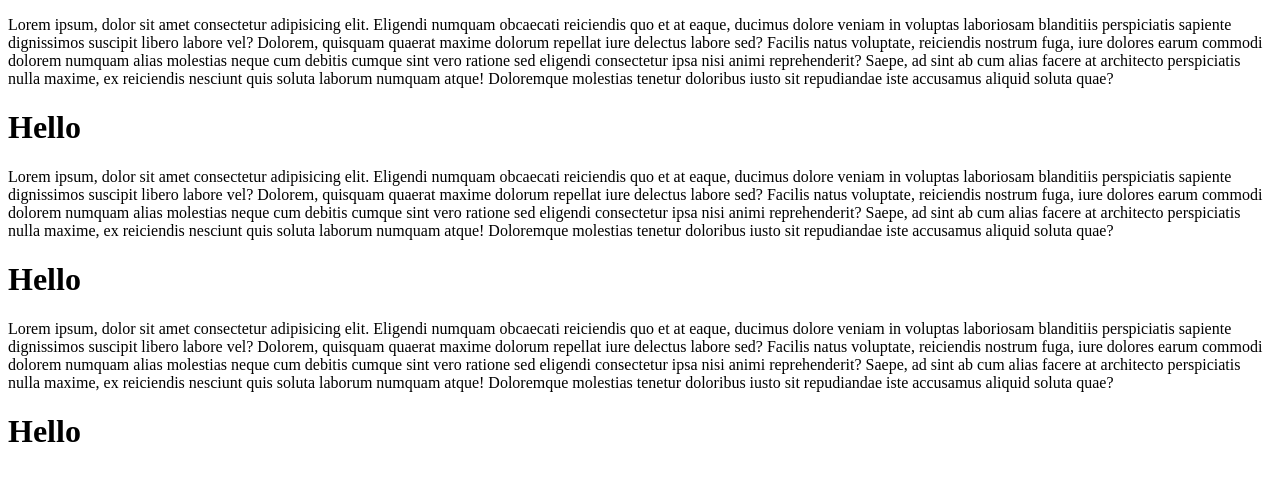
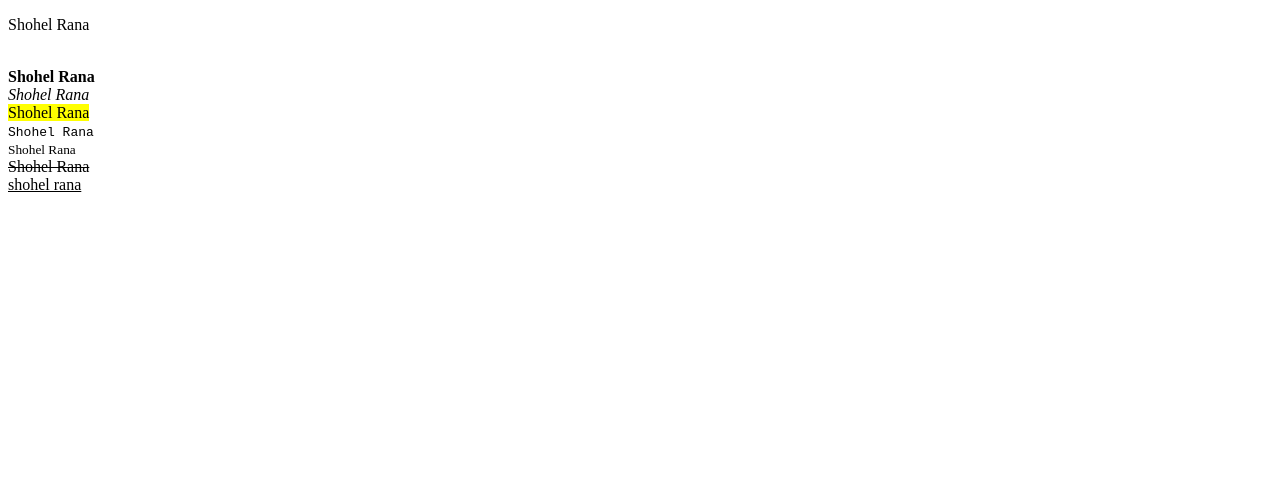
Before and after one commit to mdmahmudunnabi4/ostad_html_practice, a plain HTML site: page index.html in a window 1280 px wide. Drawn offline with Linux system fonts and the light colour scheme.

Commit message:
html tags

```diff
--- a/index.html
+++ b/index.html
@@ -3,18 +3,17 @@
 <head>
     <meta charset="UTF-8">
     <meta name="viewport" content="width=device-width, initial-scale=1.0">
-    <title>Document</title>
+    <title>Ostad html Practice</title>
 </head>
 <body>
-    <p>Lorem ipsum, dolor sit amet consectetur adipisicing elit. Eligendi numquam obcaecati reiciendis quo et at eaque, ducimus dolore veniam in voluptas laboriosam blanditiis perspiciatis sapiente dignissimos suscipit libero labore vel? Dolorem, quisquam quaerat maxime dolorum repellat iure delectus labore sed? Facilis natus voluptate, reiciendis nostrum fuga, iure dolores earum commodi dolorem numquam alias molestias neque cum debitis cumque sint vero ratione sed eligendi consectetur ipsa nisi animi reprehenderit? Saepe, ad sint ab cum alias facere at architecto perspiciatis nulla maxime, ex reiciendis nesciunt quis soluta laborum numquam atque! Doloremque molestias tenetur doloribus iusto sit repudiandae iste accusamus aliquid soluta quae?</p>
-
-    <h1>Hello</h1>
-    <p>Lorem ipsum, dolor sit amet consectetur adipisicing elit. Eligendi numquam obcaecati reiciendis quo et at eaque, ducimus dolore veniam in voluptas laboriosam blanditiis perspiciatis sapiente dignissimos suscipit libero labore vel? Dolorem, quisquam quaerat maxime dolorum repellat iure delectus labore sed? Facilis natus voluptate, reiciendis nostrum fuga, iure dolores earum commodi dolorem numquam alias molestias neque cum debitis cumque sint vero ratione sed eligendi consectetur ipsa nisi animi reprehenderit? Saepe, ad sint ab cum alias facere at architecto perspiciatis nulla maxime, ex reiciendis nesciunt quis soluta laborum numquam atque! Doloremque molestias tenetur doloribus iusto sit repudiandae iste accusamus aliquid soluta quae?</p>
-
-    <h1>Hello</h1>
-    <p>Lorem ipsum, dolor sit amet consectetur adipisicing elit. Eligendi numquam obcaecati reiciendis quo et at eaque, ducimus dolore veniam in voluptas laboriosam blanditiis perspiciatis sapiente dignissimos suscipit libero labore vel? Dolorem, quisquam quaerat maxime dolorum repellat iure delectus labore sed? Facilis natus voluptate, reiciendis nostrum fuga, iure dolores earum commodi dolorem numquam alias molestias neque cum debitis cumque sint vero ratione sed eligendi consectetur ipsa nisi animi reprehenderit? Saepe, ad sint ab cum alias facere at architecto perspiciatis nulla maxime, ex reiciendis nesciunt quis soluta laborum numquam atque! Doloremque molestias tenetur doloribus iusto sit repudiandae iste accusamus aliquid soluta quae?</p>
-
-    <h1>Hello</h1>
+    <p>Shohel Rana</p><br>
+    <b>Shohel Rana</b><br>
+    <i>Shohel Rana</i><br>
+    <mark>Shohel Rana</mark><br>
+    <code>Shohel Rana</code><br>
+    <small>Shohel Rana</small><br>
+    <del>Shohel Rana</del><br>
+    <ins>shohel rana</ins>
 
 </body>
 </html>
```
